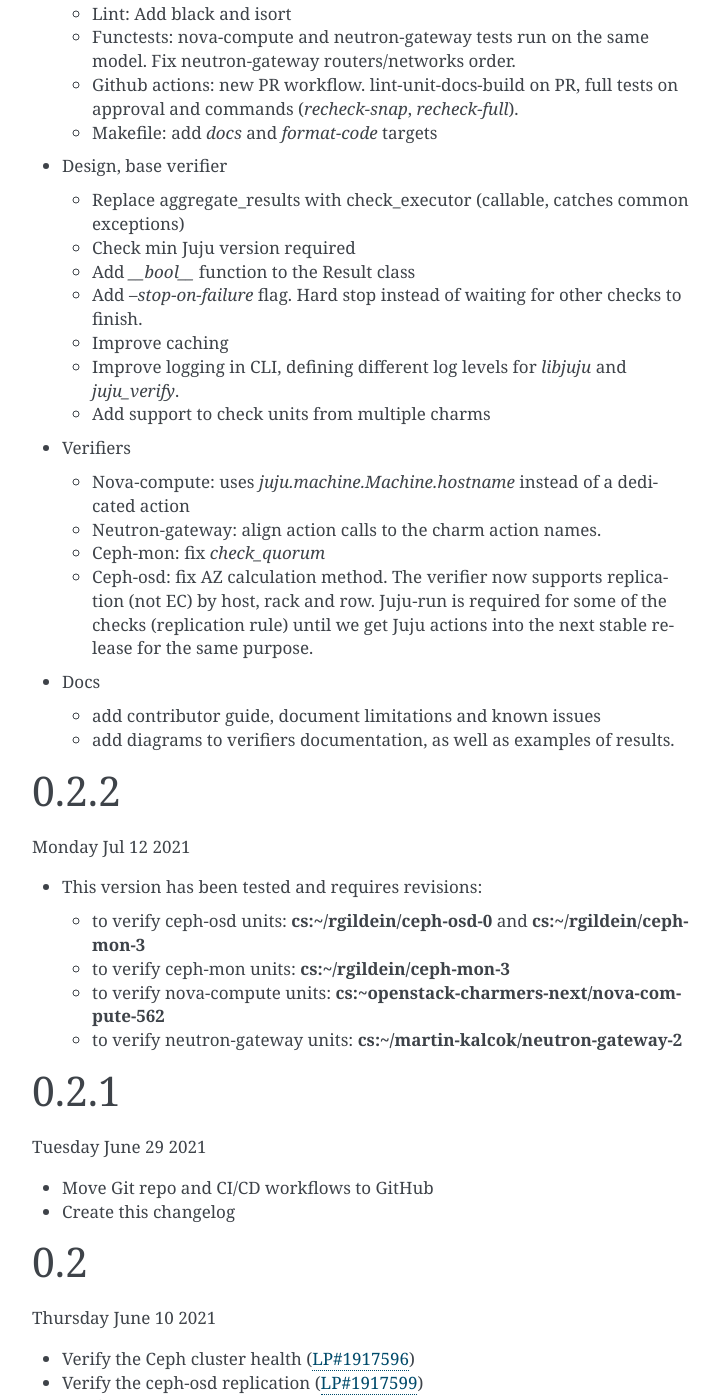
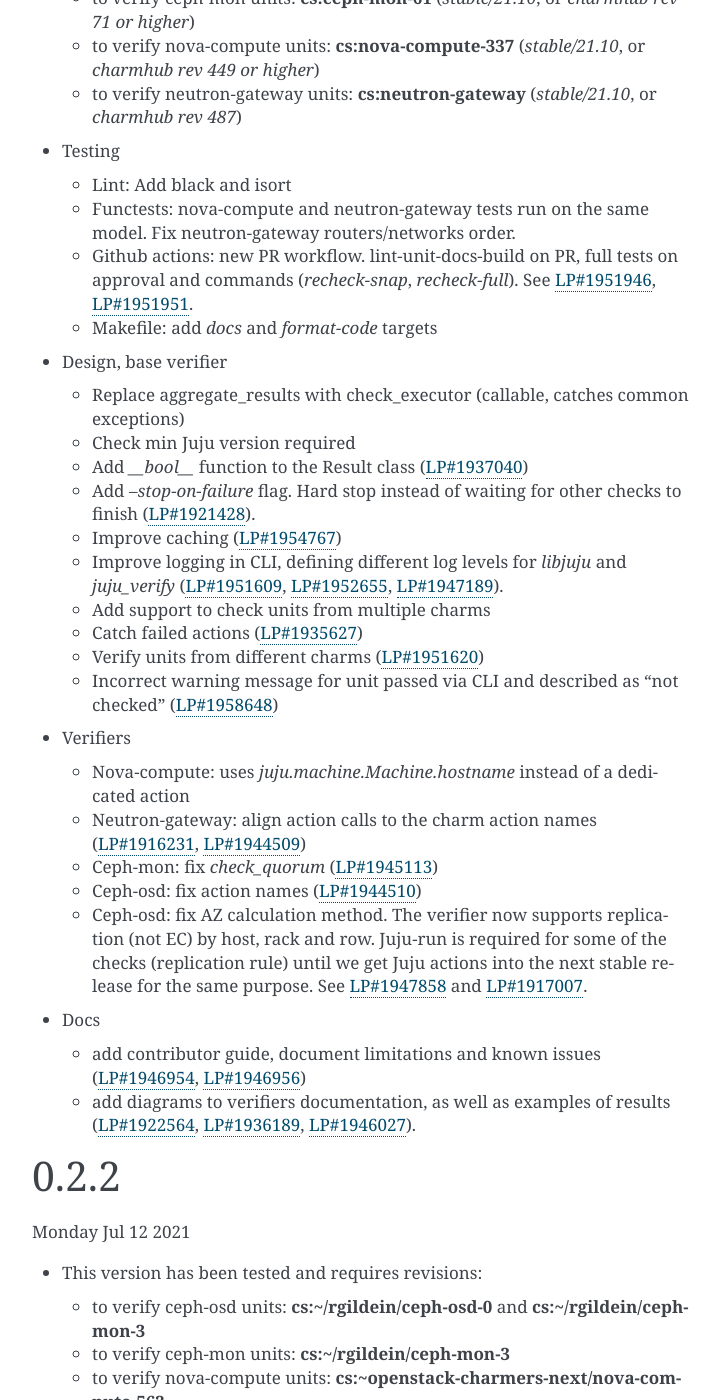
Before and after one commit to canonical/juju-verify, a Sphinx documentation site: the page built from docs/changelog.rst, in a window 1280 px wide and 1400 px high, scrolled down 468 px. Shown: the whole window, without its empty margins (388-1108 px from the left). Built offline with Sphinx 7.4.7, drawn with Linux system fonts in a browser that asks for light colours; pages that are not in the unit, such as notebooks, are missing from menus; some of the changed text lies outside the part shown.

Commit message:
Release first stable version (1.0)
Update Changelog, README and getting-started pages.

```diff
--- a/docs/changelog.rst
+++ b/docs/changelog.rst
@@ -1,4 +1,11 @@
 **Changelog**
+
+1.0
+^^^
+Friday Jan 28 2022
+
+* Update Changelog for version 0.3, pointing to closed bugs.
+* Update README
 
 0.3
 ^^^
@@ -15,30 +22,34 @@
 
   * Lint: Add black and isort
   * Functests: nova-compute and neutron-gateway tests run on the same model. Fix neutron-gateway routers/networks order.
-  * Github actions: new PR workflow. lint-unit-docs-build on PR, full tests on approval and commands (`recheck-snap`, `recheck-full`).
+  * Github actions: new PR workflow. lint-unit-docs-build on PR, full tests on approval and commands (`recheck-snap`, `recheck-full`). See `LP#1951946`_, `LP#1951951`_.
   * Makefile: add `docs` and `format-code` targets
 
 * Design, base verifier
 
   * Replace aggregate_results with check_executor (callable, catches common exceptions)
   * Check min Juju version required
-  * Add `__bool__` function to the Result class
-  * Add `--stop-on-failure` flag. Hard stop instead of waiting for other checks to finish.
-  * Improve caching
-  * Improve logging in CLI, defining different log levels for `libjuju` and `juju_verify`.
+  * Add `__bool__` function to the Result class (`LP#1937040`_)
+  * Add `--stop-on-failure` flag. Hard stop instead of waiting for other checks to finish (`LP#1921428`_).
+  * Improve caching (`LP#1954767`_)
+  * Improve logging in CLI, defining different log levels for `libjuju` and `juju_verify` (`LP#1951609`_, `LP#1952655`_, `LP#1947189`_).
   * Add support to check units from multiple charms
+  * Catch failed actions (`LP#1935627`_)
+  * Verify units from different charms (`LP#1951620`_)
+  * Incorrect warning message for unit passed via CLI and described as "not checked" (`LP#1958648`_)
 
 * Verifiers
 
   * Nova-compute: uses `juju.machine.Machine.hostname` instead of a dedicated action
-  * Neutron-gateway: align action calls to the charm action names.
-  * Ceph-mon: fix `check_quorum`
-  * Ceph-osd: fix AZ calculation method. The verifier now supports replication (not EC) by host, rack and row. Juju-run is required for some of the checks (replication rule) until we get Juju actions into the next stable release for the same purpose.
+  * Neutron-gateway: align action calls to the charm action names (`LP#1916231`_, `LP#1944509`_)
+  * Ceph-mon: fix `check_quorum` (`LP#1945113`_)
+  * Ceph-osd: fix action names (`LP#1944510`_)
+  * Ceph-osd: fix AZ calculation method. The verifier now supports replication (not EC) by host, rack and row. Juju-run is required for some of the checks (replication rule) until we get Juju actions into the next stable release for the same purpose. See `LP#1947858`_ and `LP#1917007`_.
 
 * Docs
 
-  * add contributor guide, document limitations and known issues
-  * add diagrams to verifiers documentation, as well as examples of results.
+  * add contributor guide, document limitations and known issues (`LP#1946954`_, `LP#1946956`_)
+  * add diagrams to verifiers documentation, as well as examples of results (`LP#1922564`_, `LP#1936189`_, `LP#1946027`_).
 
 0.2.2
 ^^^^^
@@ -105,3 +116,25 @@
 .. _LP#1924974: https://bugs.launchpad.net/juju-verify/+bug/1924974
 .. _LP#1913700: https://bugs.launchpad.net/juju-verify/+bug/1913700
 .. _LP#1915782: https://bugs.launchpad.net/juju-verify/+bug/1915782
+.. _LP#1954767: https://bugs.launchpad.net/juju-verify/+bug/1954767
+.. _LP#1951609: https://bugs.launchpad.net/juju-verify/+bug/1951609
+.. _LP#1951946: https://bugs.launchpad.net/juju-verify/+bug/1951946
+.. _LP#1951951: https://bugs.launchpad.net/juju-verify/+bug/1951951
+.. _LP#1952655: https://bugs.launchpad.net/juju-verify/+bug/1952655
+.. _LP#1916231: https://bugs.launchpad.net/juju-verify/+bug/1916231
+.. _LP#1922564: https://bugs.launchpad.net/juju-verify/+bug/1922564
+.. _LP#1944509: https://bugs.launchpad.net/juju-verify/+bug/1944509
+.. _LP#1935627: https://bugs.launchpad.net/juju-verify/+bug/1935627
+.. _LP#1944510: https://bugs.launchpad.net/juju-verify/+bug/1944510
+.. _LP#1945113: https://bugs.launchpad.net/juju-verify/+bug/1945113
+.. _LP#1947858: https://bugs.launchpad.net/juju-verify/+bug/1947858
+.. _LP#1951620: https://bugs.launchpad.net/juju-verify/+bug/1951620
+.. _LP#1958648: https://bugs.launchpad.net/juju-verify/+bug/1958648
+.. _LP#1936189: https://bugs.launchpad.net/juju-verify/+bug/1936189
+.. _LP#1937040: https://bugs.launchpad.net/juju-verify/+bug/1937040
+.. _LP#1921428: https://bugs.launchpad.net/juju-verify/+bug/1921428
+.. _LP#1946027: https://bugs.launchpad.net/juju-verify/+bug/1946027
+.. _LP#1946954: https://bugs.launchpad.net/juju-verify/+bug/1946954
+.. _LP#1946956: https://bugs.launchpad.net/juju-verify/+bug/1946956
+.. _LP#1947189: https://bugs.launchpad.net/juju-verify/+bug/1947189
+.. _LP#1917007: https://bugs.launchpad.net/juju-verify/+bug/1917007
```
Also changed, not shown: README.md (+21 -20 lines), docs/getting-started.rst (+4 -4 lines).
